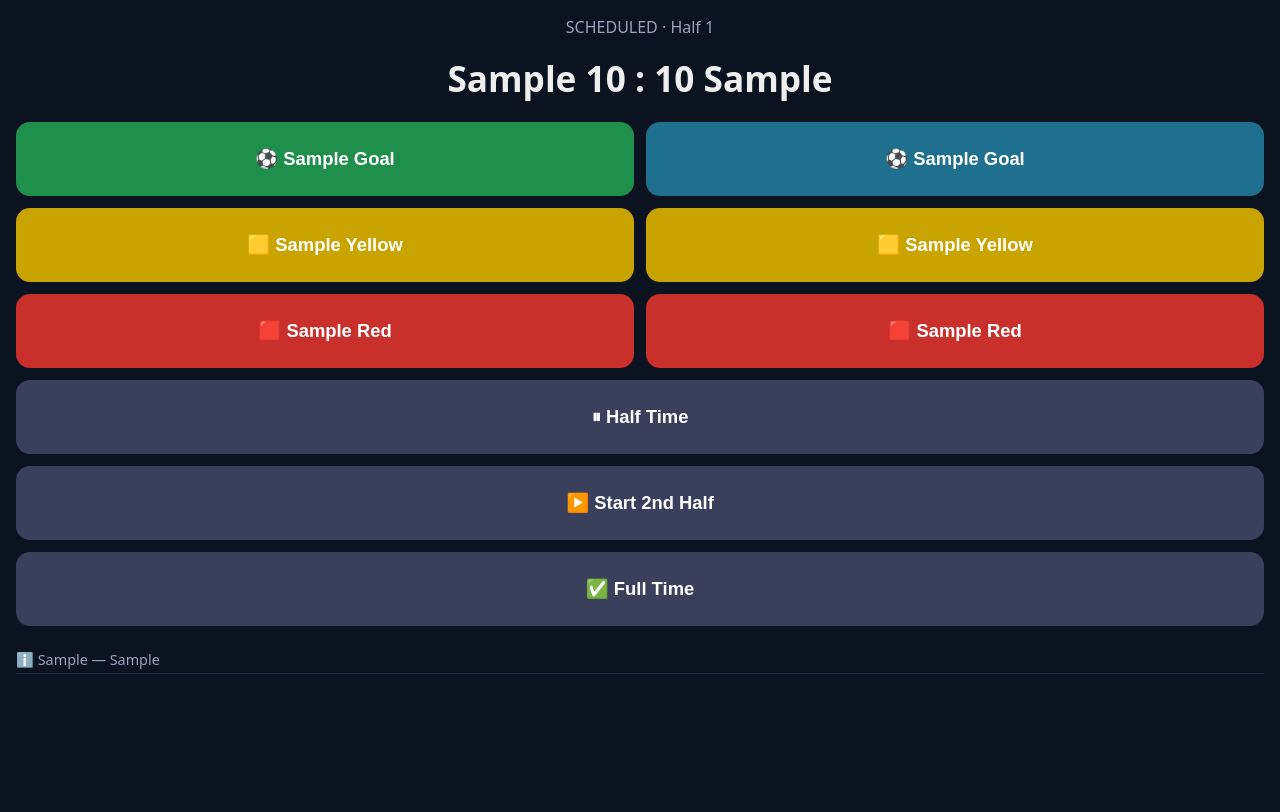
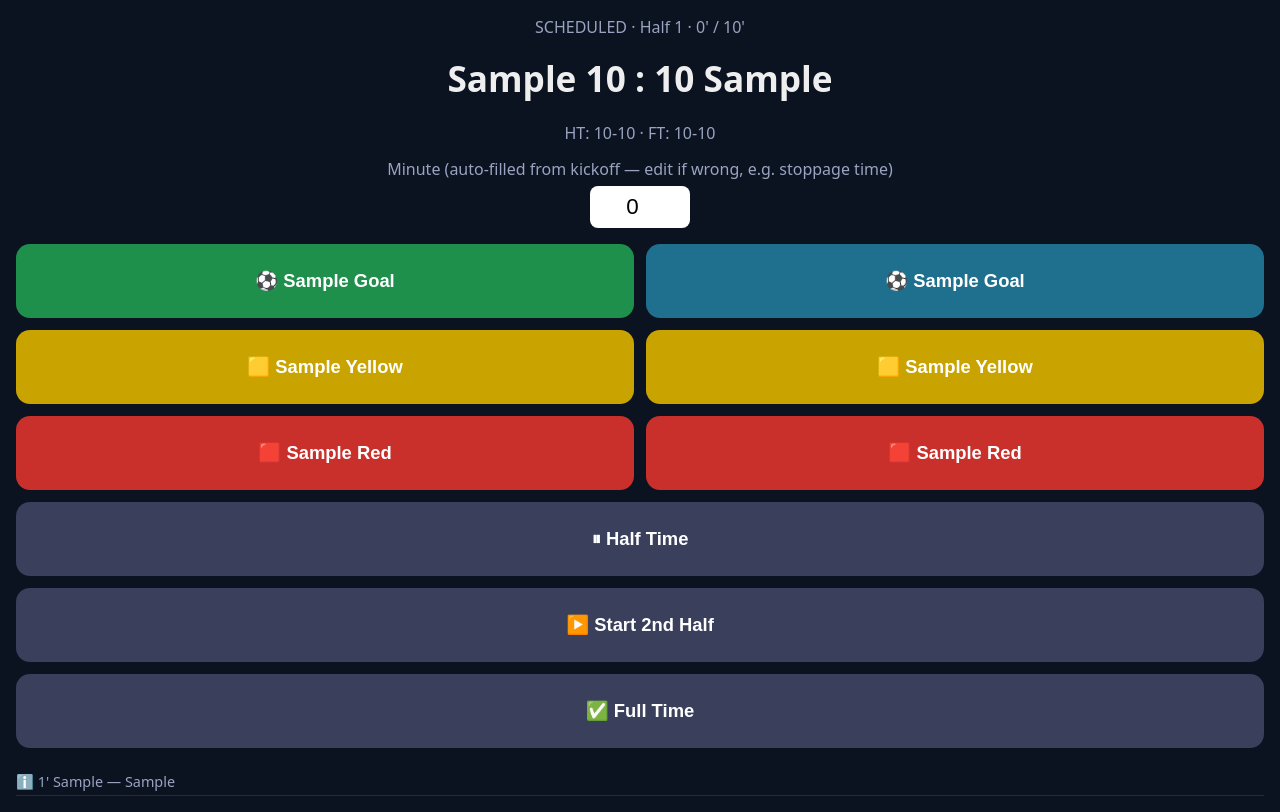
Before and after one commit to arunvel1988/vass-sports-centre-football-tournament, a Flask app: page /admin/1 in a window 1280 px wide. Before the commit the page ends 674 px from the top, so only its background shows below. Run offline with Flask 3, Linux system fonts and the light colour scheme; tables that the repository leaves empty hold one stand-in row (values such as "Sample post").

Commit message:
Enhance match admin interface with minute input
Added minute input field for user edits and updated event logging.

```diff
--- a/templates/admin_match.html
+++ b/templates/admin_match.html
@@ -31,6 +31,15 @@
 
   <div class="status" id="status">Loading…</div>
   <div class="score" id="score">– : –</div>
+  <div class="half-scores" id="halfScores" style="text-align:center;color:#9aa4c0;margin-bottom:14px;"></div>
+
+  <div style="text-align:center; margin-bottom:16px;">
+    <label style="display:block; margin-bottom:6px; color:#9aa4c0;">
+      Minute (auto-filled from kickoff — edit if wrong, e.g. stoppage time)
+    </label>
+    <input id="minuteInput" type="number" min="0"
+      style="font-size:1.4rem; text-align:center; width:100px; padding:8px; border-radius:8px; border:none;">
+  </div>
 
   <div class="grid">
     <button class="big goal-a" onclick="sendEvent('goal', teamA)">⚽ {{ match['team_a'] }} Goal</button>
@@ -54,30 +63,52 @@
     const teamA = {{ match['team_a']|tojson }};
     const teamB = {{ match['team_b']|tojson }};
 
+    let userEditedMinute = false;
+    const minuteInput = document.getElementById('minuteInput');
+    minuteInput.addEventListener('input', () => { userEditedMinute = true; });
+
     function render(data) {
       document.getElementById('score').textContent =
         `${data.team_a} ${data.score_a} : ${data.score_b} ${data.team_b}`;
       document.getElementById('status').textContent =
-        `${data.status.toUpperCase()} ${data.half ? '· Half ' + data.half : ''}`;
+        `${data.status.toUpperCase()} ${data.half ? '· Half ' + data.half : ''} `
+        + `· ${data.current_minute}' / ${data.duration_minutes}'`;
+
+      const halfScores = document.getElementById('halfScores');
+      let parts = [];
+      if (data.half_time_score) parts.push(`HT: ${data.half_time_score}`);
+      if (data.full_time_score) parts.push(`FT: ${data.full_time_score}`);
+      halfScores.textContent = parts.join(' · ');
+
+      // Keep the minute field in sync with the match clock, unless the
+      // volunteer is mid-edit (e.g. correcting for stoppage time).
+      if (!userEditedMinute) {
+        minuteInput.value = data.current_minute;
+      }
 
       const log = document.getElementById('log');
       log.innerHTML = '';
       data.events.slice().reverse().forEach(e => {
         const div = document.createElement('div');
         const icon = {goal:'⚽', yellow:'🟨', red:'🟥'}[e.type] || 'ℹ️';
-        div.textContent = `${icon} ${e.type} ${e.team ? '— ' + e.team : ''}`;
+        div.textContent = `${icon} ${e.minute}' ${e.type} ${e.team ? '— ' + e.team : ''}`;
         log.appendChild(div);
       });
     }
 
     async function sendEvent(type, team) {
       // 1-2 second interaction: tap, optional confirm skipped for speed.
+      const body = {type, team};
+      if (['goal', 'yellow', 'red'].includes(type)) {
+        body.minute = parseInt(minuteInput.value, 10) || 0;
+      }
       const res = await fetch(`/admin/${matchId}/event`, {
         method: 'POST',
         headers: {'Content-Type': 'application/json'},
-        body: JSON.stringify({type, team})
+        body: JSON.stringify(body)
       });
       const data = await res.json();
+      userEditedMinute = false; // next event goes back to auto-fill
       render(data);
       if (navigator.vibrate) navigator.vibrate(30);
     }
@@ -87,6 +118,7 @@
       render(await res.json());
     }
     refresh();
+    setInterval(refresh, 15000); // keep the clock/minute ticking forward
   </script>
 </body>
 </html>
```
